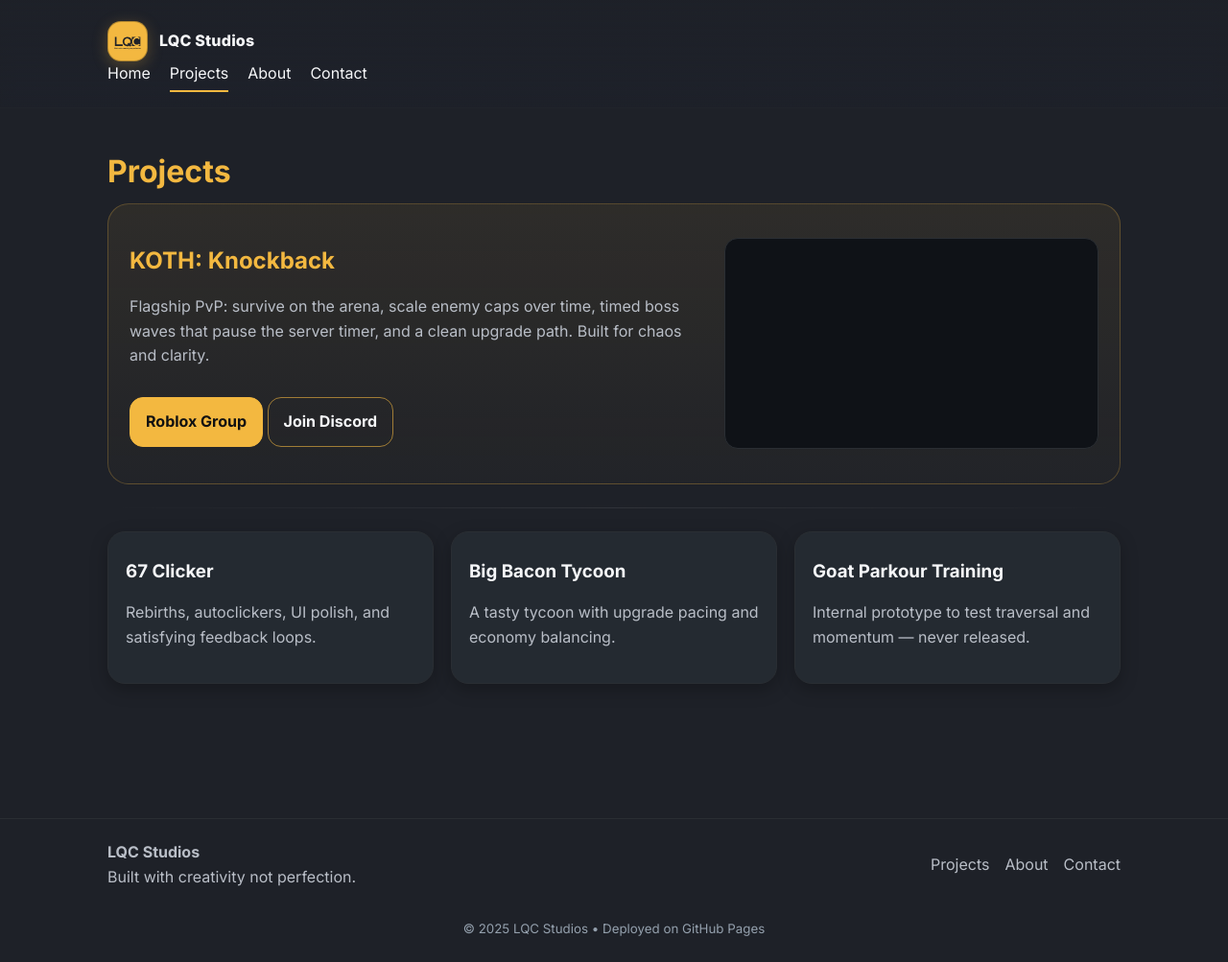
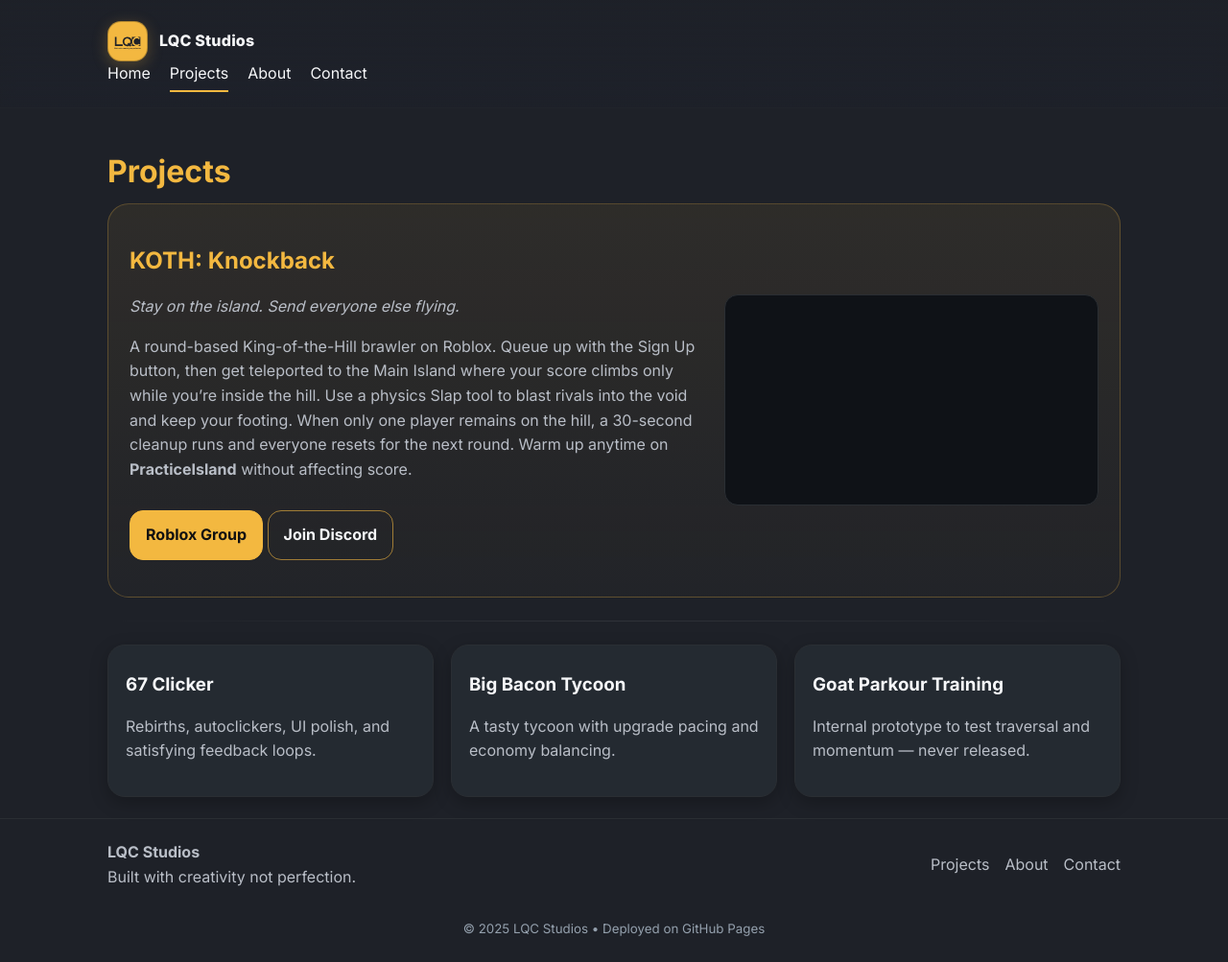
Before and after one commit to ishaan33t/LQC, a Jekyll site: the page built from projects.md, in a window 1280 px wide and 1003 px high. Shown: the whole window at 96% size. Built offline with Jekyll 4.4.1, drawn with Linux system fonts in a browser that asks for light colours.

Commit message:
Revise KOTH: Knockback project description
Updated the description of the KOTH: Knockback project to provide more details about gameplay mechanics.

```diff
--- a/projects.md
+++ b/projects.md
@@ -10,7 +10,14 @@ description: "LQC Studios projects and experiments"
 <section class="featured reveal">
   <div>
     <h2>KOTH: Knockback</h2>
-    <p class="muted">Flagship PvP: survive on the arena, scale enemy caps over time, timed boss waves that pause the server timer, and a clean upgrade path. Built for chaos and clarity.</p>
+    <p class="muted"><em>Stay on the island. Send everyone else flying.</em></p>
+    <p class="muted">
+      A round-based King-of-the-Hill brawler on Roblox. Queue up with the Sign Up button, then get
+      teleported to the Main Island where your score climbs only while you’re inside the hill. Use a
+      physics Slap tool to blast rivals into the void and keep your footing. When only one player
+      remains on the hill, a 30-second cleanup runs and everyone resets for the next round. Warm up
+      anytime on <strong>PracticeIsland</strong> without affecting score.
+    </p>
     <p>
       <a class="btn btn--solid" href="https://www.roblox.com/share/g/5641441" target="_blank" rel="noopener">Roblox Group</a>
       <a class="btn btn--ghost" href="https://discord.gg/eFWCcxUbE7" target="_blank" rel="noopener">Join Discord</a>
```
